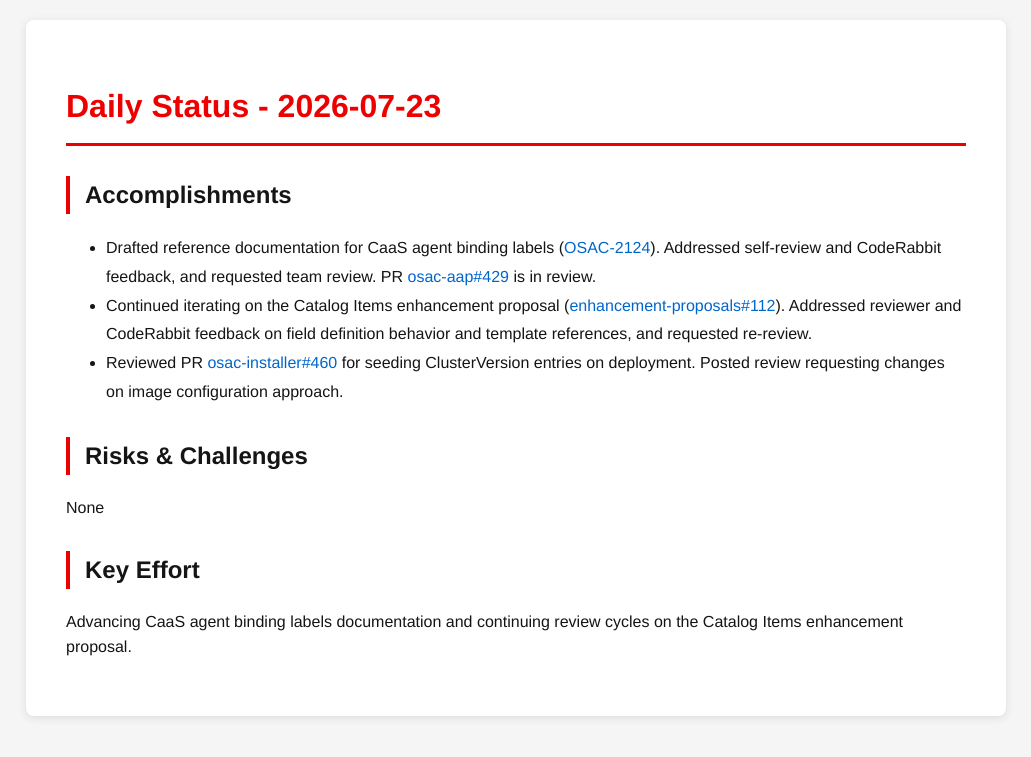
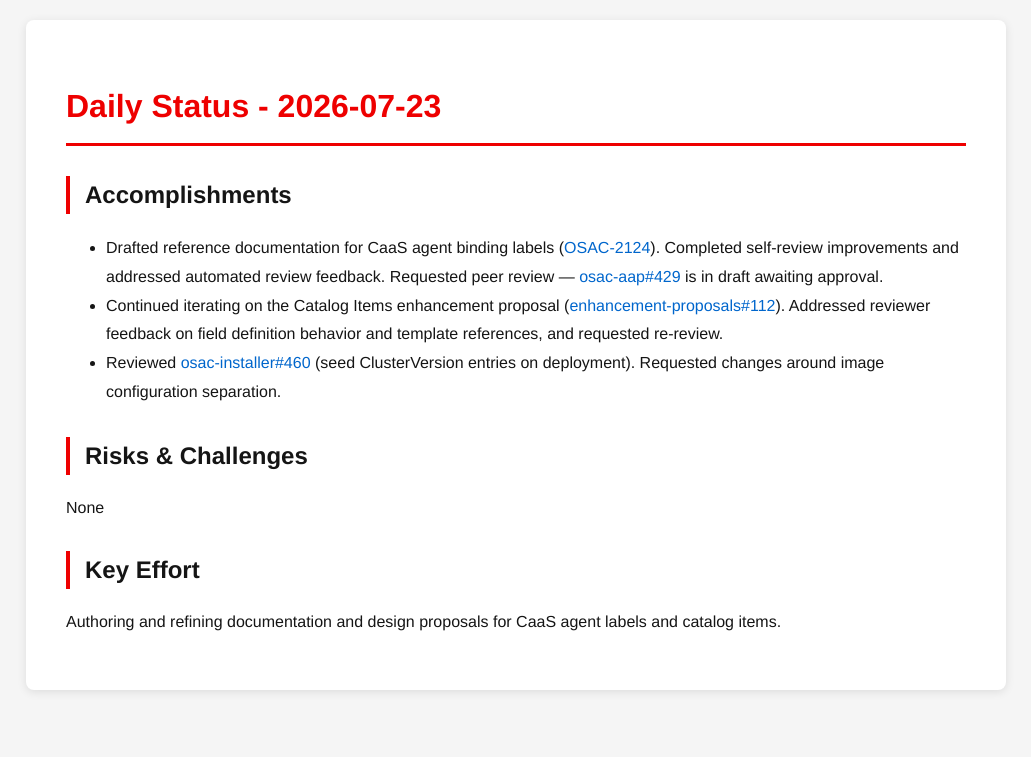
Before and after one commit to tzvatot/daily-status, a Jekyll site: the page built from 2026-07-23.md, in a window 1280 px wide. Shown: the top 757 px of the page, without its empty margins (124-1155 px from the left). Built offline with Jekyll 4.4.1, drawn with Linux system fonts in a browser that asks for light colours.

Commit message:
Daily status update - 2026-07-23

```diff
--- a/2026-07-23.md
+++ b/2026-07-23.md
@@ -7,12 +7,12 @@
 # Daily Status - 2026-07-23
 
 ## Accomplishments
-- Drafted reference documentation for CaaS agent binding labels ([OSAC-2124](https://redhat.atlassian.net/browse/OSAC-2124)). Addressed self-review and CodeRabbit feedback, and requested team review. PR [osac-aap#429](https://github.com/osac-project/osac-aap/pull/429) is in review.
-- Continued iterating on the Catalog Items enhancement proposal ([enhancement-proposals#112](https://github.com/osac-project/enhancement-proposals/pull/112)). Addressed reviewer and CodeRabbit feedback on field definition behavior and template references, and requested re-review.
-- Reviewed PR [osac-installer#460](https://github.com/osac-project/osac-installer/pull/460) for seeding ClusterVersion entries on deployment. Posted review requesting changes on image configuration approach.
+- Drafted reference documentation for CaaS agent binding labels ([OSAC-2124](https://redhat.atlassian.net/browse/OSAC-2124)). Completed self-review improvements and addressed automated review feedback. Requested peer review — [osac-aap#429](https://github.com/osac-project/osac-aap/pull/429) is in draft awaiting approval.
+- Continued iterating on the Catalog Items enhancement proposal ([enhancement-proposals#112](https://github.com/osac-project/enhancement-proposals/pull/112)). Addressed reviewer feedback on field definition behavior and template references, and requested re-review.
+- Reviewed [osac-installer#460](https://github.com/osac-project/osac-installer/pull/460) (seed ClusterVersion entries on deployment). Requested changes around image configuration separation.
 
 ## Risks & Challenges
 None
 
 ## Key Effort
-Advancing CaaS agent binding labels documentation and continuing review cycles on the Catalog Items enhancement proposal.
+Authoring and refining documentation and design proposals for CaaS agent labels and catalog items.
```
